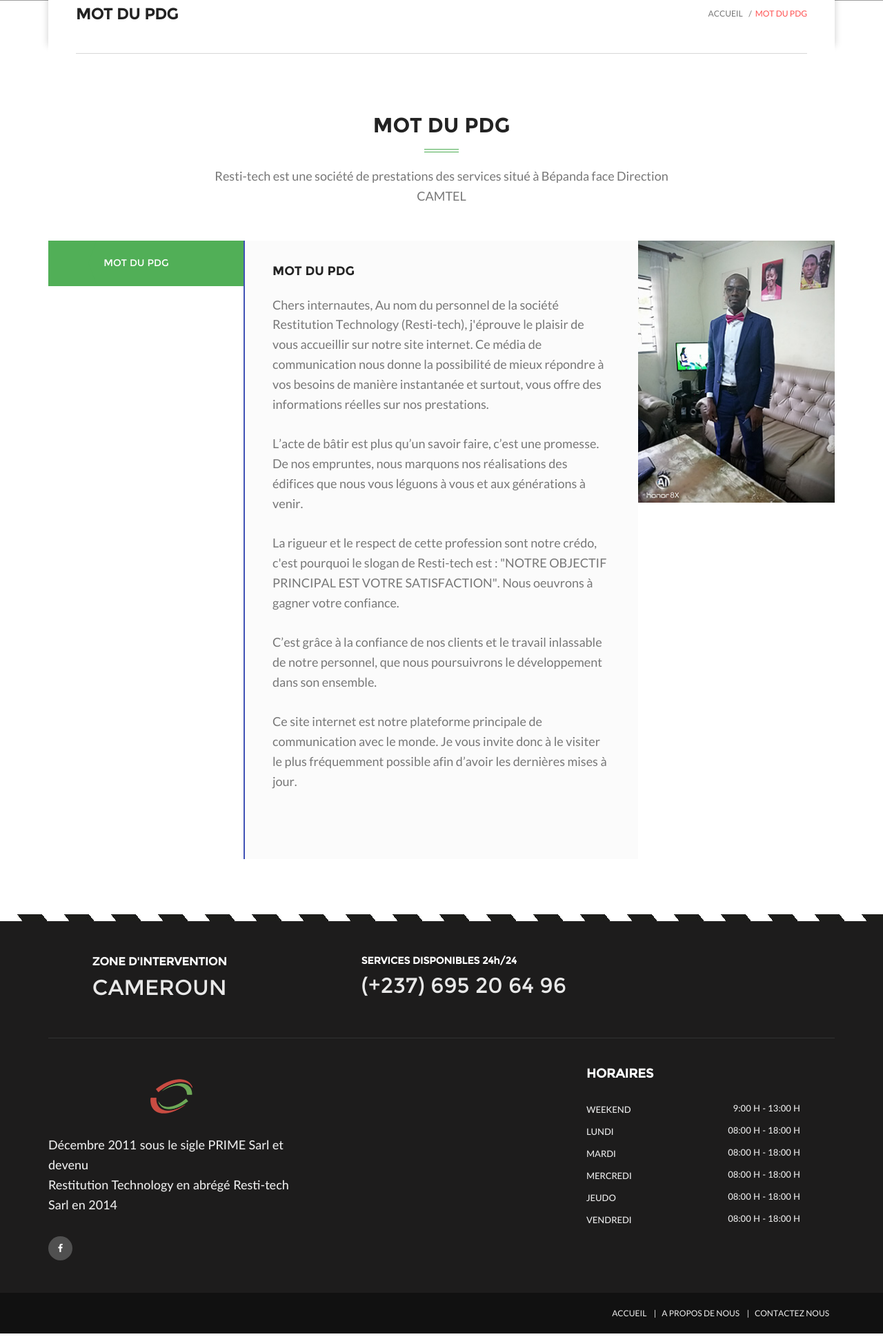
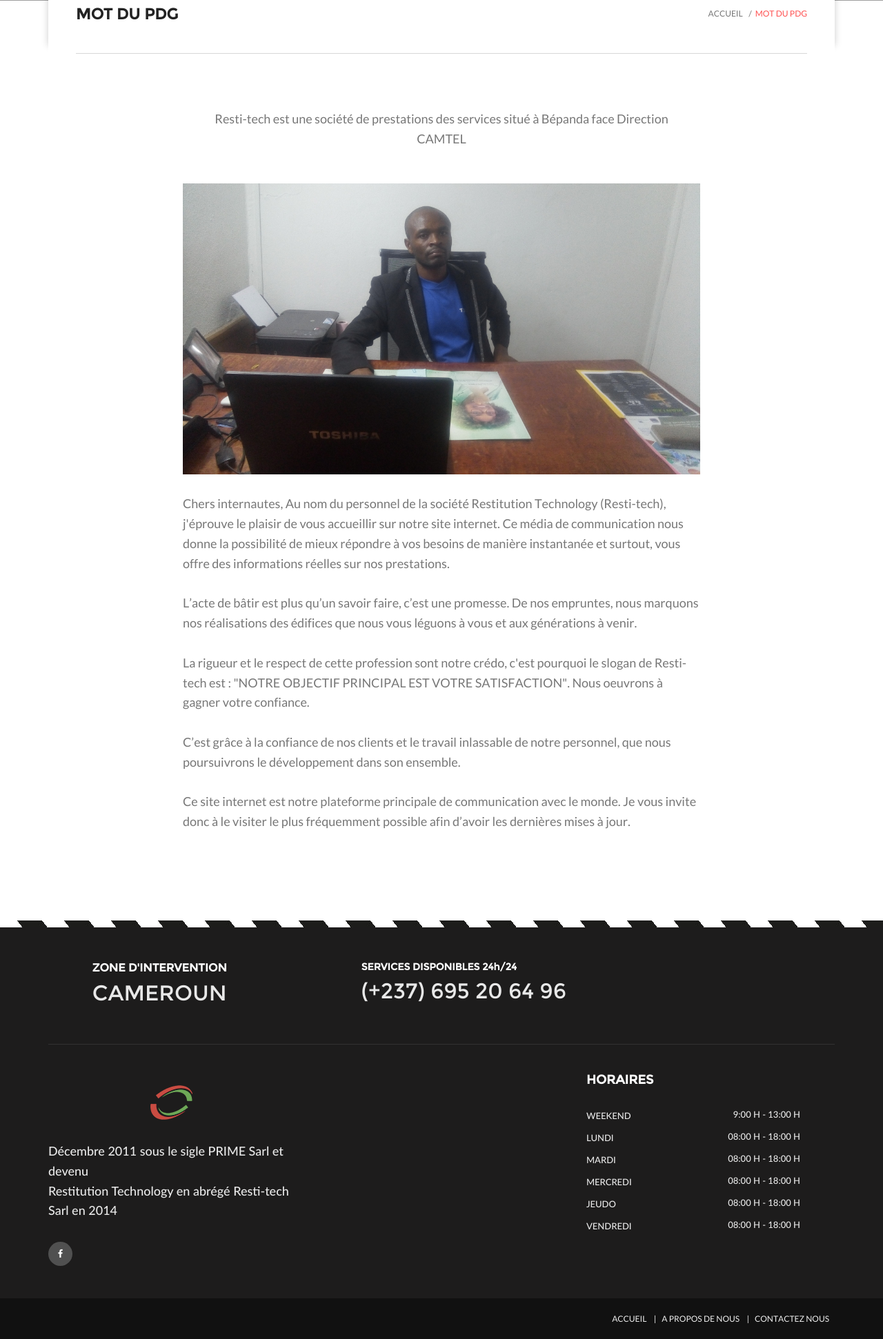
Before and after one commit to leoandfox/restitech, a Symfony app: template templates/mot_pdg.html.twig in a window 1280 px wide. Shown: the part 316-2258 px from the top of the page at 69% size. Run offline with Twig, Linux system fonts and the light colour scheme; the template is opened without the code that fills it, so the values that code supplies are empty; some libraries are stand-ins or nearby versions; some web fonts are replaced; grey boxes are pictures that could not be loaded.

Commit message:
retrait du titre qui reveint plusieurs fois et ajout de l'image vison

```diff
--- a/templates/batiment.html.twig
+++ b/templates/batiment.html.twig
@@ -29,7 +29,6 @@
 
                     </div><!-- /post-image -->
                     <div class="blog-detail">
-                        <h4>BATIMENT & TRAVAUX PUBLICS</h4>
                         <p>
                             <ul>
                                 <li>
--- a/templates/electricite.html.twig
+++ b/templates/electricite.html.twig
@@ -29,10 +29,6 @@
 
                     </div><!-- /post-image -->
                     <div class="blog-detail">
-                        <h4>ELECTRICITE</h4>
-
-
-
                         <p>
                             <ul>
                                 <li>
--- a/templates/mot_pdg.html.twig
+++ b/templates/mot_pdg.html.twig
@@ -23,26 +23,18 @@
     <section>
         <div class="container">
             <div class="section-heading no-padding-top">
-                <h2>MOT DU PDG</h2>
                 <p>Resti-tech est une société de prestations des services situé à Bépanda face Direction CAMTEL
                 </p>
             </div>
-            <div class="section-detail no-padding-bottom">
-                <div class="tab-section">
             <div class="row">
-                        <div class="col-md-3 col-sm-4">
-                            <div class="tab">
-                                <ul class="nav nav-stacked">
-                                    <li class="active"><a data-toggle="tab" href="#about" aria-expanded="true"> <span
-                                                class="curve"><i class="icon-users6"></i></span> <span
-                                                class="curve-text">MOT DU PDG</span></a></li>
-                                </ul>
+                <div class="col-md-offset-2 col-md-8 col-sm-12">
+                    <div class=""> <img src="images/photo_pdg.jpg" class="img-responsive" alt="image">
                     </div>
                 </div>
-                        <div class="col-md-6 col-sm-8">
-                            <div class="tab-content">
-                                <div id="about" class="tab-pane fade in active">
-                                    <h4>Mot du PDG</h4>
+            </div>
+            <br>
+            <div class="row">
+                <div class="col-md-offset-2 col-md-8 col-sm-12" >
                     <p>
                         Chers internautes,
 
@@ -66,17 +58,9 @@
                         Je vous invite donc à le visiter le plus fréquemment possible afin d’avoir les
                         dernières mises à jour. <br><br>
                     </p>
-
                 </div>
             </div>
-                        </div>
-                        <div class="col-md-3 col-sm-1">
-                            <div class="offer-img"> <img src="images/pdg.jpeg" class="img-responsive" alt="image">
-                            </div>
-                        </div>
-                    </div>
-                </div><!-- /tab-section -->
-            </div>
+
         </div>
     </section>
 
--- a/templates/strategie_manageriale.html.twig
+++ b/templates/strategie_manageriale.html.twig
@@ -29,10 +29,6 @@
 
                         </div><!-- /post-image -->
                         <div class="blog-detail">
-                            <h4>STRATÉGIE MANAGÉRIALE</h4>
-
-
-
                             <p>
                             Elle a été développée pour :
                             <ul>
--- a/templates/telecommunication.html.twig
+++ b/templates/telecommunication.html.twig
@@ -29,10 +29,6 @@
 
                     </div><!-- /post-image -->
                     <div class="blog-detail">
-                        <h4>TELECOMMUNICATION</h4>
-
-
-
                         <p>
                             <ol>
                                 <li>GSM & CDMA
```
Also changed, not shown: templates/about.html.twig (+4 -13 lines), templates/vision.html.twig (+9 -17 lines), public/images/notre_vision.png (added), public/images/photo_pdg.jpg (added). Lines whose indentation alone changed are shown as unchanged.
